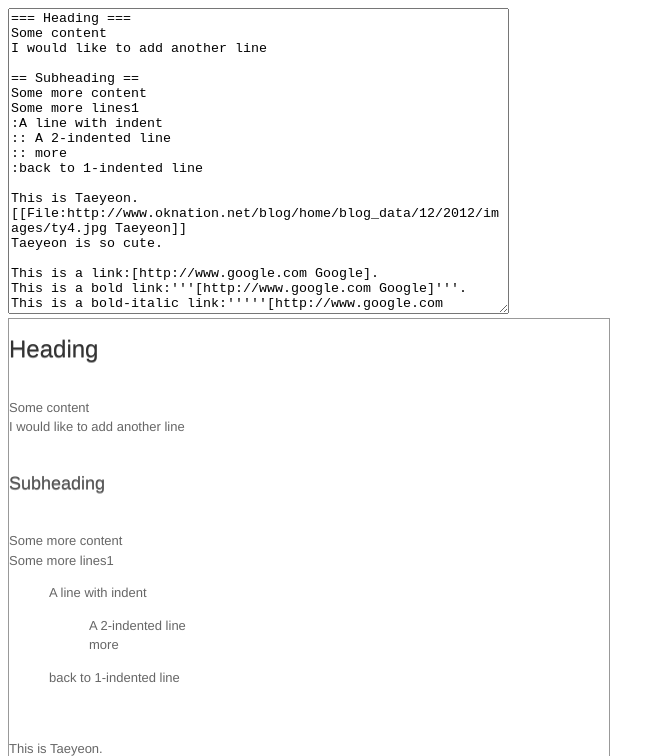
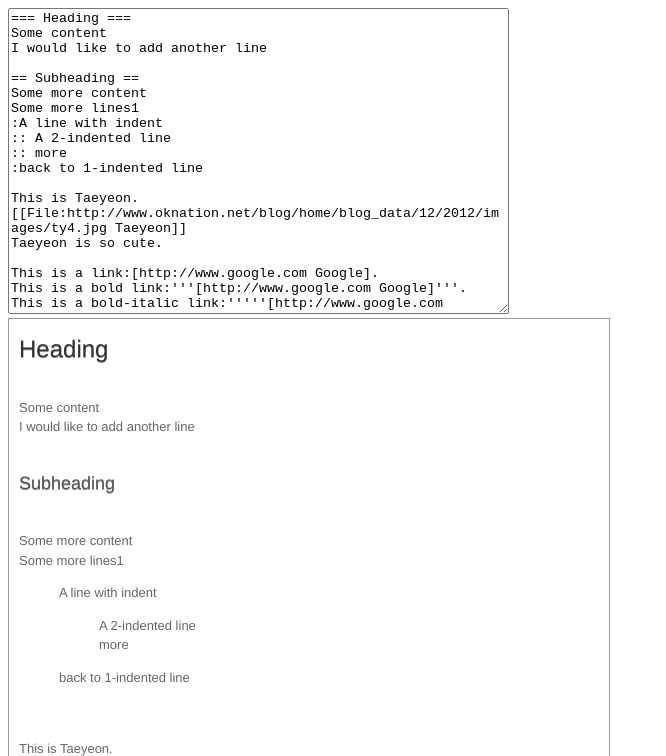
Before and after one commit to tanin47/wiky.js, a plain HTML site: page index.html in a window 1280 px wide. Shown: the top 756 px of the page, without its empty margins (0-666 px from the left). Drawn offline with Linux system fonts and the light colour scheme; grey boxes are pictures that could not be loaded.

Commit message:
add margin

```diff
--- a/index.html
+++ b/index.html
@@ -45,7 +45,9 @@ This is '''bold''', '''''bold-italic''''', and ''italic''
 
 </textarea>
 		<br/>
-		<span style="display:block;border:1px solid #999999;" class="wiky_preview_area" id="preview">
+		<span style="display:block;width:600px;border:1px solid #999999;">
+			<span style="display:block;margin:10px 10px 10px 10px;" class="wiky_preview_area" id="preview">
+			</span>
 		</span>
 	</body>
 </html>
```
